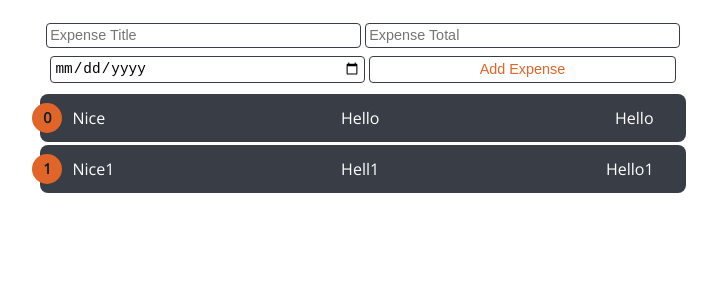
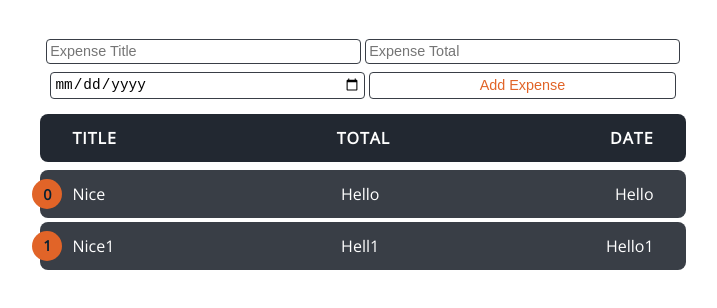
Before and after one commit to mankirats/Expense-Manager, a React (Create React App) app: page / in a window 1280 px wide. Shown: the top 308 px of the page, without its empty margins (277-994 px from the left). Built offline with nearby package versions, Linux system fonts and the light colour scheme.

Commit message:
New component expense Header added

```diff
--- a/src/App.js
+++ b/src/App.js
@@ -1,4 +1,4 @@
-import React, { Component, setState } from "react";
+import React, { Component } from "react";
 import Expense from "./Components/Expense";
 import styled from "styled-components";
 import AddExpense from "./Forms/AddExpense";
@@ -10,6 +10,23 @@ const AppContainer = styled.div`
 
 const ExpenseContainerDiv = styled.div`
     margin: 1rem 0;
+    padding: 1rem;
+`;
+
+const ExpenseHeaderDiv = styled.div`
+    position: relative;
+    background: #222831;
+    margin: 0.5rem 0;
+    /* width: 45vw; */
+    padding: 0 2rem;
+    height: calc(2rem + 2vh);
+    border-radius: 8px;
+    display: flex;
+    flex-direction: row;
+    justify-content: space-between;
+    align-items: center;
+    font-weight: bold;
+    letter-spacing: 1px;
 `;
 
 class App extends Component {
@@ -55,12 +72,11 @@ class App extends Component {
                     <AddExpense
                         onSubmitForm={this.onSubmitFormHandler}
                     ></AddExpense>
-                    {/* <Expense
-                        key="0"
-                        title="TITLE"
-                        total="TOTAL"
-                        date="DATE"
-                    ></Expense> */}
+                    <ExpenseHeaderDiv>
+                        <span>TITLE</span>
+                        <span>TOTAL</span>
+                        <span>DATE</span>
+                    </ExpenseHeaderDiv>
                     {this.state.expenseData.map((expenseItem) => {
                         return (
                             <Expense
```
